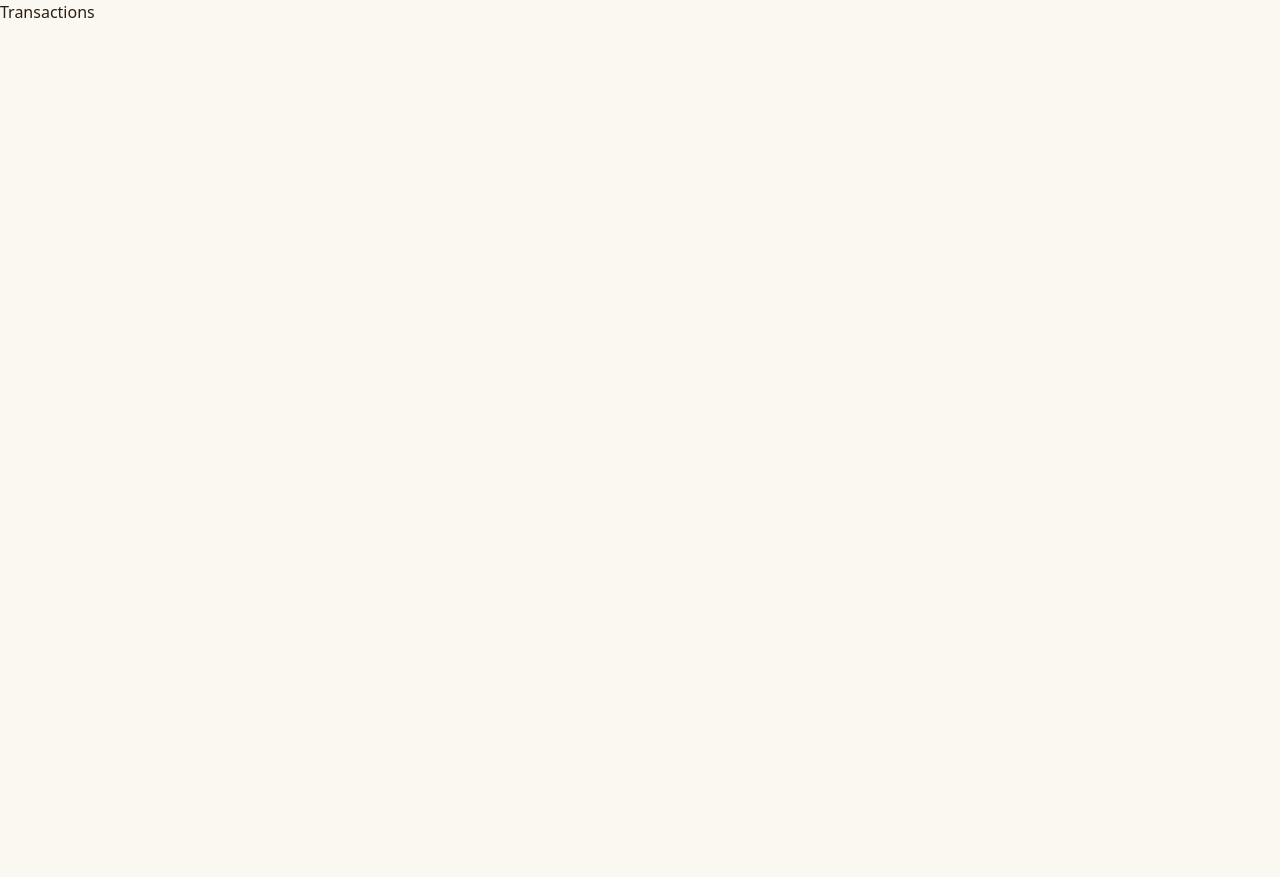
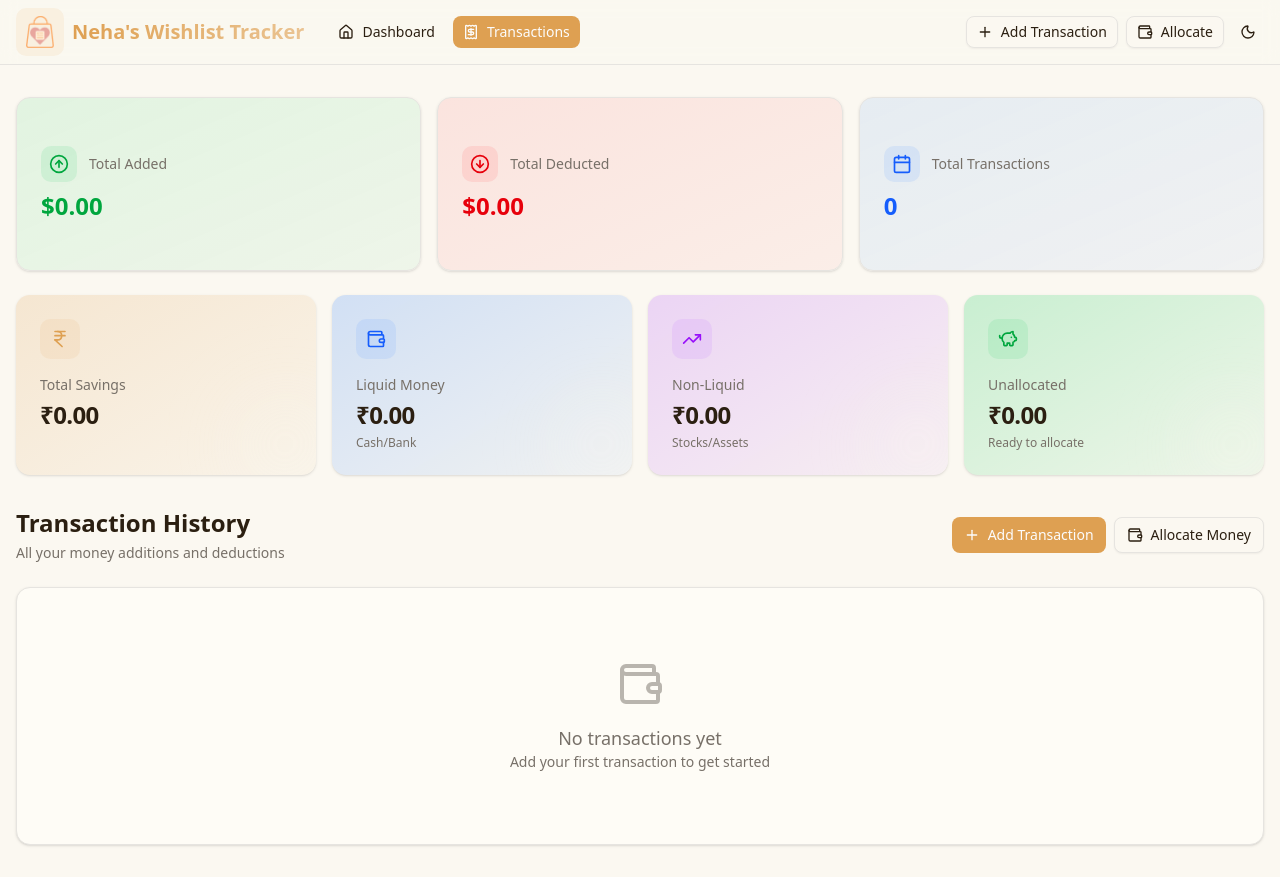
Before and after one commit to Neha220803/neha-wishlist, a Next.js app: page /transactions in a window 1280 px wide. Before the commit the page ends 800 px from the top, so only its background shows below. Built offline with nearby package versions, Linux system fonts and the light colour scheme.

Commit message:
transaction page done

```diff
--- a/src/app/transactions/page.jsx
+++ b/src/app/transactions/page.jsx
@@ -1,7 +1,210 @@
-import React from "react";
+"use client";
 
-const Transactions = () => {
-  return <div>Transactions</div>;
-};
+import { useState, useEffect } from "react";
+import { MoneyDisplay } from "@/components/shared/MoneyDisplay";
+import { TransactionList } from "@/components/transactions/TransactionList";
+import { AddTransactionDialog } from "@/components/transactions/AddTransactionDialog";
+import { AllocateMoneyDialog } from "@/components/transactions/AllocateMoneyDialog";
+import { Button } from "@/components/ui/button";
+import { Card, CardContent } from "@/components/ui/card";
+import {
+  Plus,
+  Wallet,
+  ArrowUpCircle,
+  ArrowDownCircle,
+  Calendar,
+} from "lucide-react";
+import {
+  getTransactions,
+  getMoneyData,
+  getTotalAllocated,
+} from "@/lib/data-manager";
+import { Navbar } from "@/components/custom/NavBar";
 
-export default Transactions;
+export default function TransactionsPage() {
+  const [transactions, setTransactions] = useState([]);
+  const [moneyData, setMoneyData] = useState({
+    totalLiquid: 0,
+    totalNonLiquid: 0,
+  });
+  const [totalAllocated, setTotalAllocated] = useState(0);
+  const [stats, setStats] = useState({
+    totalAdditions: 0,
+    totalDeductions: 0,
+    transactionCount: 0,
+    avgTransaction: 0,
+  });
+
+  useEffect(() => {
+    loadData();
+  }, []);
+
+  const loadData = () => {
+    const txns = getTransactions();
+    const money = getMoneyData();
+    const allocated = getTotalAllocated();
+
+    setTransactions(txns);
+    setMoneyData(money);
+    setTotalAllocated(allocated);
+
+    // Calculate stats
+    const additions = txns.filter((t) => t.amount > 0);
+    const deductions = txns.filter((t) => t.amount < 0);
+
+    const totalAdditions = additions.reduce((sum, t) => sum + t.amount, 0);
+    const totalDeductions = Math.abs(
+      deductions.reduce((sum, t) => sum + t.amount, 0)
+    );
+    const avgTransaction =
+      txns.length > 0
+        ? Math.abs(
+            txns.reduce((sum, t) => sum + Math.abs(t.amount), 0) / txns.length
+          )
+        : 0;
+
+    setStats({
+      totalAdditions,
+      totalDeductions,
+      transactionCount: txns.length,
+      avgTransaction,
+    });
+  };
+
+  const handleUpdate = () => {
+    loadData();
+  };
+
+  const formatCurrency = (amount) => {
+    return new Intl.NumberFormat("en-US", {
+      style: "currency",
+      currency: "USD",
+      minimumFractionDigits: 2,
+    }).format(amount);
+  };
+
+  return (
+    <div className="min-h-screen bg-background">
+      <Navbar onUpdate={handleUpdate} />
+
+      <main className="container mx-auto max-w-7xl px-4 py-8">
+        {/* Transaction Stats */}
+        <div className="grid grid-cols-1 sm:grid-cols-3 lg:grid-cols-3 gap-4 mb-6">
+          <Card className="bg-gradient-to-br from-green-500/10 to-green-500/5">
+            <CardContent className="p-6">
+              <div className="flex items-center gap-3 mb-2">
+                <div className="p-2 rounded-lg bg-green-500/10">
+                  <ArrowUpCircle className="w-5 h-5 text-green-600 dark:text-green-400" />
+                </div>
+                <p className="text-sm text-muted-foreground">Total Added</p>
+              </div>
+              <p className="text-2xl font-bold text-green-600 dark:text-green-400">
+                {formatCurrency(stats.totalAdditions)}
+              </p>
+            </CardContent>
+          </Card>
+
+          <Card className="bg-gradient-to-br from-red-500/10 to-red-500/5">
+            <CardContent className="p-6">
+              <div className="flex items-center gap-3 mb-2">
+                <div className="p-2 rounded-lg bg-red-500/10">
+                  <ArrowDownCircle className="w-5 h-5 text-red-600 dark:text-red-400" />
+                </div>
+                <p className="text-sm text-muted-foreground">Total Deducted</p>
+              </div>
+              <p className="text-2xl font-bold text-red-600 dark:text-red-400">
+                {formatCurrency(stats.totalDeductions)}
+              </p>
+            </CardContent>
+          </Card>
+
+          <Card className="bg-gradient-to-br from-blue-500/10 to-blue-500/5">
+            <CardContent className="p-6">
+              <div className="flex items-center gap-3 mb-2">
+                <div className="p-2 rounded-lg bg-blue-500/10">
+                  <Calendar className="w-5 h-5 text-blue-600 dark:text-blue-400" />
+                </div>
+                <p className="text-sm text-muted-foreground">
+                  Total Transactions
+                </p>
+              </div>
+              <p className="text-2xl font-bold text-blue-600 dark:text-blue-400">
+                {stats.transactionCount}
+              </p>
+            </CardContent>
+          </Card>
+        </div>
+
+        {/* Money Display Cards */}
+        <div className="mb-8">
+          <MoneyDisplay
+            moneyData={moneyData}
+            allocatedAmount={totalAllocated}
+          />
+        </div>
+
+        {/* Section Header */}
+        <div className="flex items-center justify-between mb-6">
+          <div>
+            <h2 className="text-2xl font-bold">Transaction History</h2>
+            <p className="text-sm text-muted-foreground mt-1">
+              All your money additions and deductions
+            </p>
+          </div>
+
+          {/* Action Buttons - Desktop */}
+          <div className="hidden sm:flex items-center gap-2">
+            <AddTransactionDialog
+              onTransactionAdded={handleUpdate}
+              trigger={
+                <Button variant="default" className="gap-2">
+                  <Plus className="w-4 h-4" />
+                  Add Transaction
+                </Button>
+              }
+            />
+            <AllocateMoneyDialog
+              onAllocated={handleUpdate}
+              trigger={
+                <Button variant="outline" className="gap-2">
+                  <Wallet className="w-4 h-4" />
+                  Allocate Money
+                </Button>
+              }
+            />
+          </div>
+        </div>
+
+        {/* Transaction List */}
+        <TransactionList transactions={transactions} onUpdate={handleUpdate} />
+
+        {/* Mobile Action Buttons */}
+        <div className="fixed bottom-6 right-6 sm:hidden flex flex-col gap-3">
+          <AllocateMoneyDialog
+            onAllocated={handleUpdate}
+            trigger={
+              <Button
+                size="lg"
+                variant="outline"
+                className="rounded-full shadow-lg w-14 h-14 p-0 bg-background"
+              >
+                <Wallet className="w-6 h-6" />
+              </Button>
+            }
+          />
+          <AddTransactionDialog
+            onTransactionAdded={handleUpdate}
+            trigger={
+              <Button
+                size="lg"
+                className="rounded-full shadow-lg w-14 h-14 p-0"
+              >
+                <Plus className="w-6 h-6" />
+              </Button>
+            }
+          />
+        </div>
+      </main>
+    </div>
+  );
+}
```
